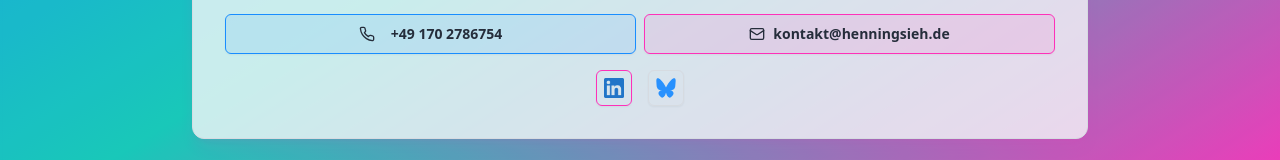
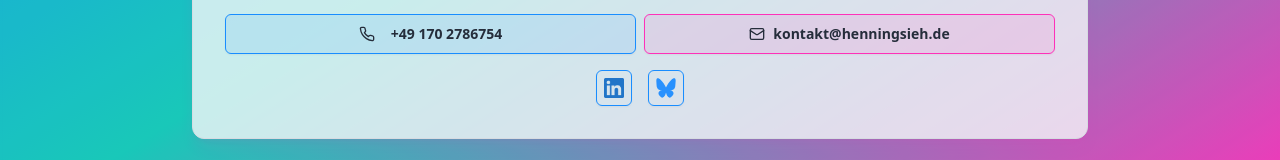
Before and after one commit to henningsieh/henningsieh.de, a Next.js app: page / in a window 1280 px wide. Shown: the part 572-732 px from the top of the page. Built offline with nearby package versions, Linux system fonts and the light colour scheme.

Commit message:
fix: social button colors

```diff
--- a/src/app/globals.css
+++ b/src/app/globals.css
@@ -32,7 +32,7 @@
     --popover: 0 0% 100%;
     --popover-foreground: 220 45% 10%;
     --border: 220 15% 85%;
-    --input: 220 15% 85%;
+    --input: 210 100% 50%;
     --ring: 210 100% 50%;
 
     /* Alerts */
@@ -70,7 +70,7 @@
     --popover: 220 45% 10%;
     --popover-foreground: 0 0% 100%;
     --border: 220 25% 20%;
-    --input: 220 25% 20%;
+    --input: 210 100% 60%;
     --ring: 210 100% 60%;
 
     /* Alerts */
--- a/src/components/Portfolio.tsx
+++ b/src/components/Portfolio.tsx
@@ -71,7 +71,7 @@ export default function Component() {
                 asChild
                 size="icon"
                 variant="outline"
-                className="border-accent bg-transparent hover:bg-accent/30"
+                className="bg-transparent hover:bg-accent/70"
               >
                 <Link
                   href="https://www.linkedin.com/in/henningsieh/"
@@ -92,7 +92,7 @@ export default function Component() {
                 asChild
                 variant="outline"
                 size="icon"
-                className="bg-transparent"
+                className="bg-transparent hover:bg-accent/70"
               >
                 <Link
                   href="https://bsky.app/profile/henningsieh.de"
```
Also changed, not shown: 1 other file (tests, documents, lock files or other folders).
